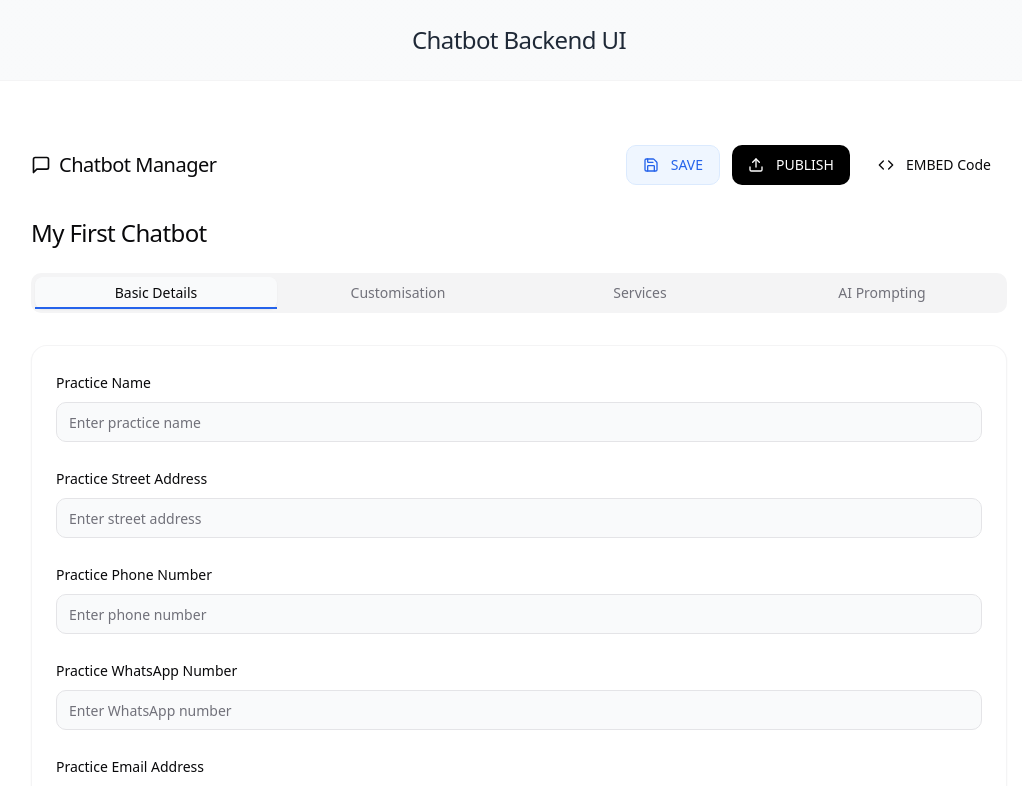
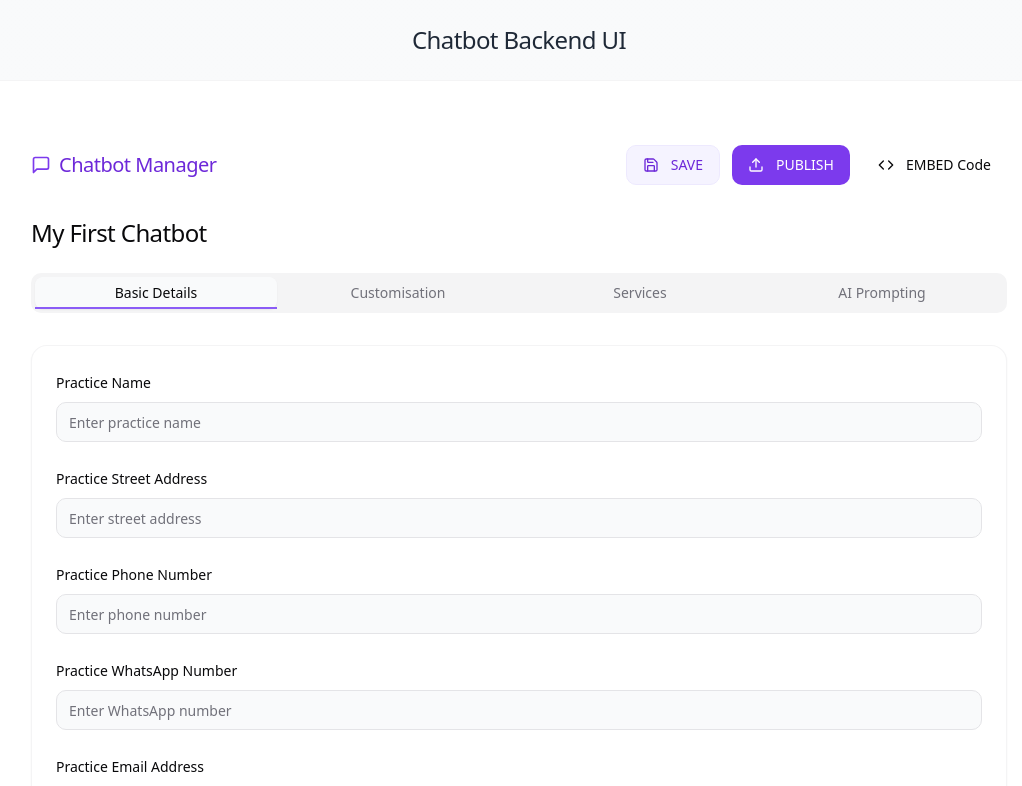
Before and after one commit to mintlandingpages/convo-builder-nexus, a React (Vite) app: page / in a window 1280 px wide. Shown: the top 786 px of the page, without its empty margins (121-1143 px from the left). Built offline with nearby package versions, Linux system fonts and the light colour scheme.

Commit message:
feat: Implement light purple color scheme
This commit updates the color scheme to use light purple for the chatbot manager, save button, publish button, and active tab highlights.

```diff
--- a/src/components/chatbot/ChatbotHeader.tsx
+++ b/src/components/chatbot/ChatbotHeader.tsx
@@ -17,14 +17,14 @@ const ChatbotHeader: React.FC<ChatbotHeaderProps> = ({
   return (
     <div className="flex items-center justify-between w-full mb-8 animate-fade-in">
       <div className="flex items-center gap-2">
-        <MessageSquare className="w-5 h-5" />
-        <h1 className="text-xl font-medium">Chatbot Manager</h1>
+        <MessageSquare className="w-5 h-5 text-purple-600" />
+        <h1 className="text-xl font-medium text-purple-700">Chatbot Manager</h1>
       </div>
       <div className="flex items-center gap-3">
         <Button
           onClick={onSave}
           variant="outline"
-          className="button-premium bg-blue-50 text-primary hover:bg-blue-100 border-blue-100"
+          className="button-premium bg-purple-50 text-purple-700 hover:bg-purple-100 border-purple-100"
         >
           <Save className="w-4 h-4 mr-1" />
           SAVE
@@ -32,7 +32,7 @@ const ChatbotHeader: React.FC<ChatbotHeaderProps> = ({
         <Button
           onClick={onPublish}
           variant="default"
-          className="button-premium bg-black hover:bg-black/90 text-white"
+          className="button-premium bg-purple-600 hover:bg-purple-700 text-white"
         >
           <Upload className="w-4 h-4 mr-1" />
           PUBLISH
--- a/src/components/chatbot/ChatbotTabs.tsx
+++ b/src/components/chatbot/ChatbotTabs.tsx
@@ -18,25 +18,25 @@ const ChatbotTabs: React.FC<ChatbotTabsProps> = ({ chatbotName }) => {
         <TabsList className="grid w-full grid-cols-4 mb-8">
           <TabsTrigger
             value="basic-details"
-            className={`tab-button ${activeTab === 'basic-details' ? 'text-primary' : ''}`}
+            className={`tab-button ${activeTab === 'basic-details' ? 'text-purple-700' : ''}`}
           >
             Basic Details
           </TabsTrigger>
           <TabsTrigger
             value="customisation"
-            className={`tab-button ${activeTab === 'customisation' ? 'text-primary' : ''}`}
+            className={`tab-button ${activeTab === 'customisation' ? 'text-purple-700' : ''}`}
           >
             Customisation
           </TabsTrigger>
           <TabsTrigger
             value="services"
-            className={`tab-button ${activeTab === 'services' ? 'text-primary' : ''}`}
+            className={`tab-button ${activeTab === 'services' ? 'text-purple-700' : ''}`}
           >
             Services
           </TabsTrigger>
           <TabsTrigger
             value="ai-prompting"
-            className={`tab-button ${activeTab === 'ai-prompting' ? 'text-primary' : ''}`}
+            className={`tab-button ${activeTab === 'ai-prompting' ? 'text-purple-700' : ''}`}
           >
             AI Prompting
           </TabsTrigger>
--- a/src/index.css
+++ b/src/index.css
@@ -1,4 +1,3 @@
-
 @tailwind base;
 @tailwind components;
 @tailwind utilities;
@@ -43,6 +42,11 @@
     --sidebar-accent-foreground: 240 5.9% 10%;
     --sidebar-border: 220 13% 91%;
     --sidebar-ring: 217.2 91.2% 59.8%;
+
+    /* Adding light purple colors */
+    --light-purple: 265 75% 90%;
+    --light-purple-foreground: 265 75% 20%;
+    --soft-purple: 265 60% 95%;
   }
 
   * {
@@ -77,7 +81,7 @@
   }
 
   .tab-button[data-state="active"] {
-    @apply text-primary after:absolute after:bottom-0 after:left-0 after:h-0.5 after:w-full after:bg-primary after:content-[''] after:transition-transform after:ease-in-out;
+    @apply text-purple-700 after:absolute after:bottom-0 after:left-0 after:h-0.5 after:w-full after:bg-purple-500 after:content-[''] after:transition-transform after:ease-in-out;
   }
 
   .tab-button[data-state="inactive"] {
--- a/tailwind.config.ts
+++ b/tailwind.config.ts
@@ -1,4 +1,3 @@
-
 import type { Config } from "tailwindcss";
 
 export default {
@@ -62,6 +61,19 @@ export default {
 					'accent-foreground': 'hsl(var(--sidebar-accent-foreground))',
 					border: 'hsl(var(--sidebar-border))',
 					ring: 'hsl(var(--sidebar-ring))'
+				},
+				purple: {
+					50: '#f5f3ff',
+					100: '#ede9fe',
+					200: '#ddd6fe',
+					300: '#c4b5fd',
+					400: '#a78bfa',
+					500: '#8b5cf6',
+					600: '#7c3aed',
+					700: '#6d28d9',
+					800: '#5b21b6',
+					900: '#4c1d95',
+					950: '#2e1065',
 				}
 			},
 			borderRadius: {
```
